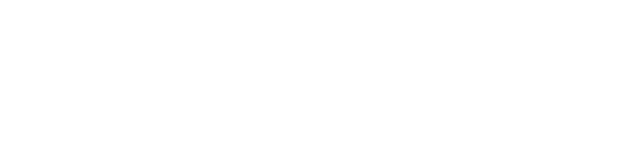
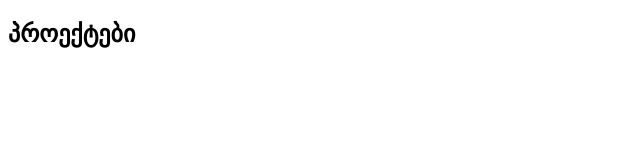
Before and after one commit to Grapava00/collaboration, a plain HTML site: page index.html in a window 1280 px wide. Shown: the whole page, without its empty margins (0-640 px from the left). Drawn offline with Linux system fonts and the light colour scheme.

Commit message:
header structure

```diff
--- a/index.html
+++ b/index.html
@@ -5,6 +5,9 @@
 	<title></title>
 </head>
 <body>
+	<header>
+		<h2>პროექტები</h2>
+	</header>
 
 </body>
 </html>
```
